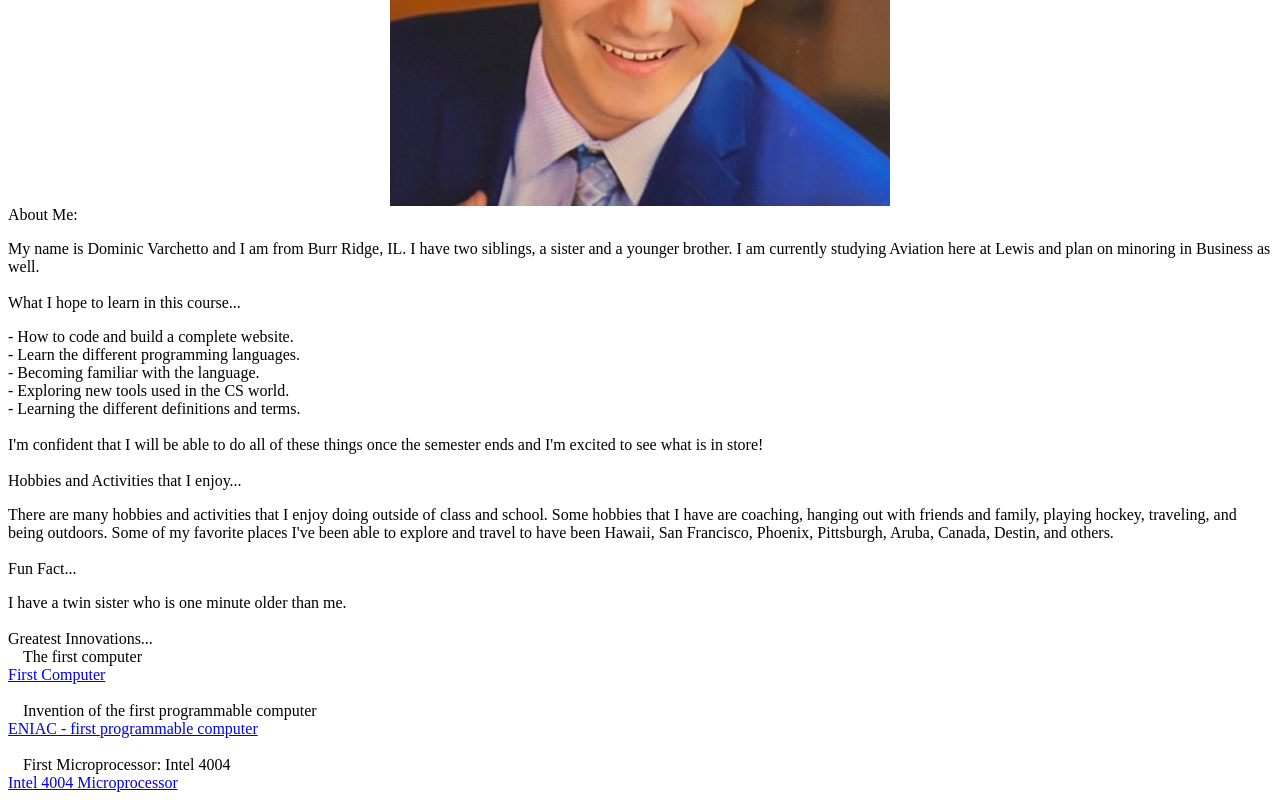
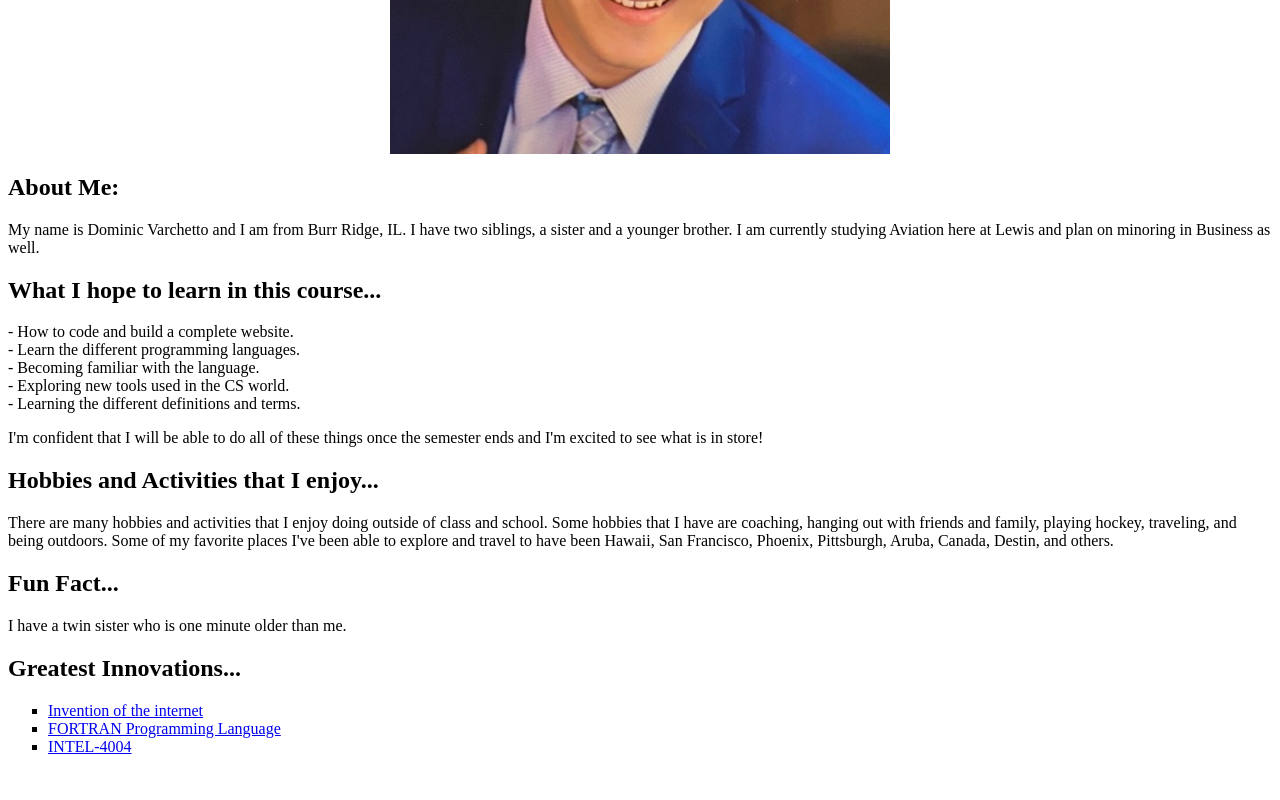
Before and after one commit to DominicVarchetto/DominicVarchetto.github.io, a plain HTML site: page index.html in a window 1280 px wide. Shown: the part 528-1328 px from the top of the page. After the commit the page ends 1300 px from the top, so only its background shows below. Drawn offline with Linux system fonts and the light colour scheme.

Commit message:
Add files via upload

```diff
--- a/hello-world.css
+++ b/hello-world.css
@@ -1,6 +1,8 @@
 h1 {color: blue;}
 h1 {font-family:cursive}
 h1 {text-align: center}
+h1 {font-weight: bold}
+
 
 
 .center {
--- a/index.html
+++ b/index.html
@@ -9,68 +9,52 @@
     <link rel="stylesheet" href="hello-world.css">
 </head>
 
-</body>
+<body>
+<h1> "Dominic Varchetto's Hello World" </h1>
+<h2> My Information: </h2>
 
-<h1> "Dominic Varchetto's Hello World"</h1>
-<h2>  My Information:</h2>
-</p>
     Name: Dominic Varchetto <br>
-<br>
+
     Lewis Email Address: <a href="mailto:dominicmvarchetto@lewisu.edu"> dominicmvarchetto@lewisu.edu </a>  <br>
-<br>
-    Discord Information: ItsDom <br>
-    </p>
-</body>
+
+    Discord Information: ItsDom
 <img src="varchetto.jpg" alt="Dominic Varchetto's photo" class="center" style="width: 500px;">
 
-</body>
-</h3> About Me:
-</p>
-My name is Dominic Varchetto and I am from Burr Ridge, IL. I have two siblings, a sister and
+<h2> About Me: </h2>
+
+<p>My name is Dominic Varchetto and I am from Burr Ridge, IL. I have two siblings, a sister and
 a younger brother. I am currently studying Aviation here at Lewis and plan on minoring in Business
-as well.
-<br>
-</body>
+as well. </p>
 
-<br>
-</h4> What I hope to learn in this course...
-   </p> - How to code and build a complete website. <br>
+    <h2>  What I hope to learn in this course... </h2>
+   <p> - How to code and build a complete website. <br>
         - Learn the different programming languages. <br>
         - Becoming familiar with the language. <br>
         - Exploring new tools used in the CS world. <br>
-        - Learning the different definitions and terms. <br>
-    <br>
+        - Learning the different definitions and terms. </p>
+
     I'm confident that I will be able to do all of these things once the semester ends and I'm
     excited to see what is in store!
-<br>
-</body>
-<br>
-</h5> Hobbies and Activities that I enjoy...
-    </p> There are many hobbies and activities that I enjoy doing outside of class and school.
+
+<h2> Hobbies and Activities that I enjoy... </h2>
+    <p> There are many hobbies and activities that I enjoy doing outside of class and school.
          Some hobbies that I have are coaching, hanging out with friends and family, playing hockey,
          traveling, and being outdoors. Some of my favorite places I've been able to explore and
          travel to have been Hawaii, San Francisco, Phoenix, Pittsburgh, Aruba, Canada, Destin, and
-         others.
-    <br>
-    </body>
+         others. </p>
 
-    <br>
-    </h6> Fun Fact...
-    </p> I have a twin sister who is one minute older than me.
-    <br>
-    </body>
-<br>
-    </h6> Greatest Innovations...
+    <h2> Fun Fact... </h2>
+    <p> I have a twin sister who is one minute older than me. <br>
 
-    </ul>
-       <br> <i style="font-size:14px" class="fa">&#xf0c8;</i>
-        </li> The first computer </li> <br>
-        <a href="https://www.britannica.com/technology/computer/The-first-computer"> First Computer </a> <br>
-        <br> <i style="font-size:14px" class="fa">&#xf0c8;</i>
-    </li> Invention of the first programmable computer </li> <br>
-        <a href="https://www.britannica.com/technology/ENIAC"> ENIAC - first programmable computer </a> <br>
-        <br> <i style="font-size:14px" class="fa">&#xf0c8;</i>
-    </li> First Microprocessor: Intel 4004 </li> <br>
-        <a href="https://spectrum.ieee.org/chip-hall-of-fame-intel-4004-microprocessor"> Intel 4004 Microprocessor </a>
+    <h2> Greatest Innovations... </h2>
 
+    <ul style="list-style-type: square">
+        <li> <a href="https://www.history.com/topics/inventions/invention-of-the-internet"> Invention
+            of the internet </a>
+         <li> <a href="https://www.britannica.com/technology/FORTRAN"> FORTRAN Programming Language</a>
+            <li> <a href="https://spectrum.ieee.org/chip-hall-of-fame-intel-4004-microprocessor">
+                INTEL-4004 </a>
+        </ul>
+
+</body>
 </html>
```
